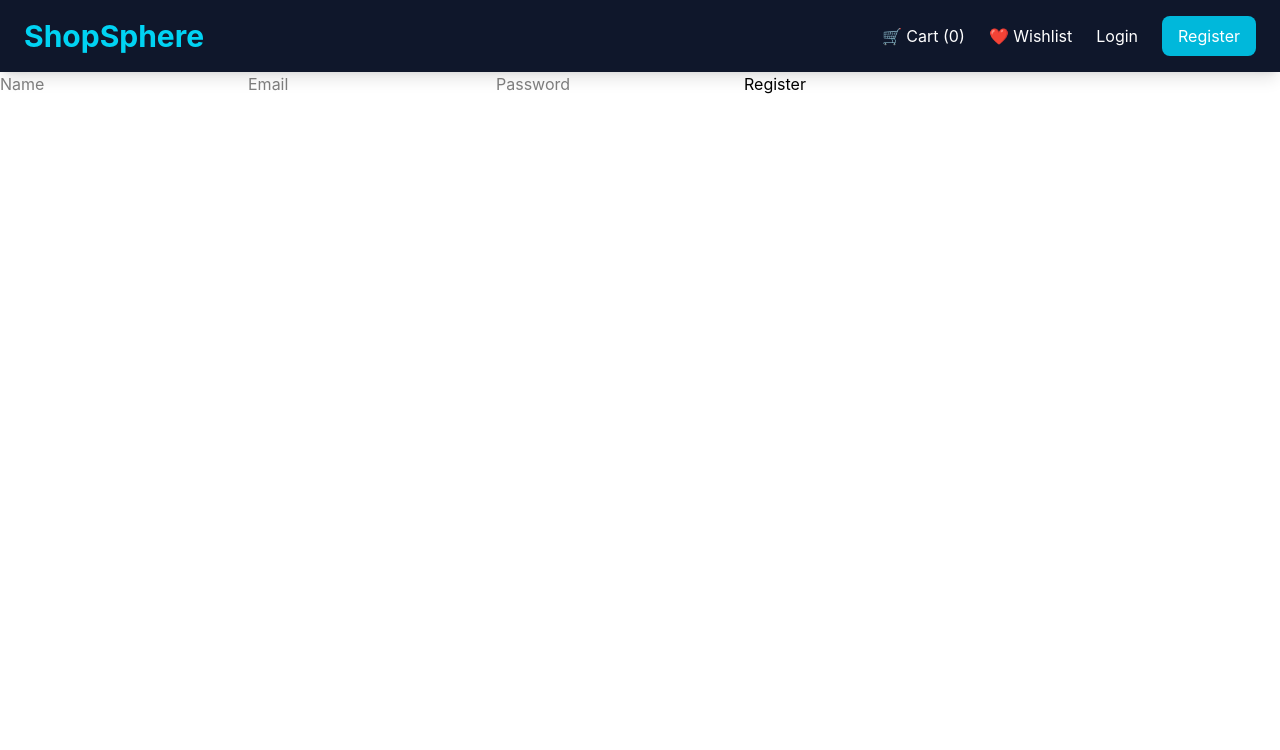
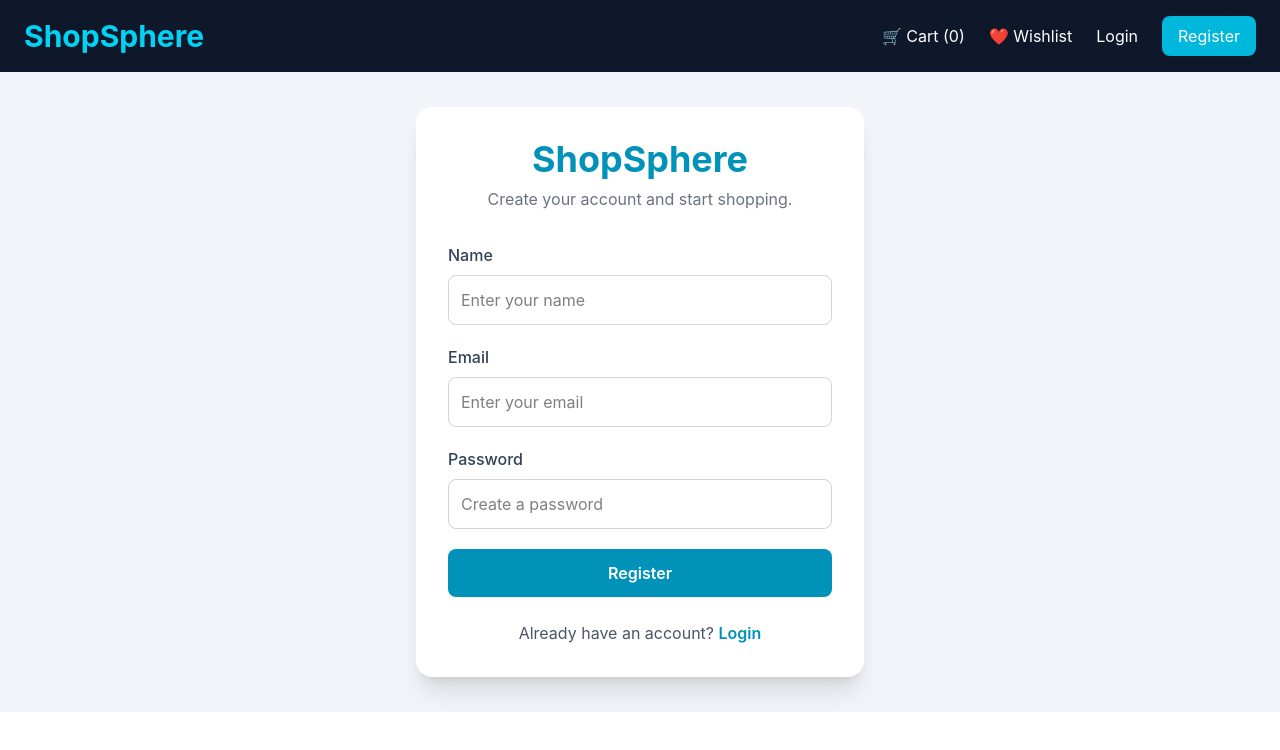
Before and after one commit to HemanthGuttula-1/Shopsphere_Frontend, a React (Vite) app: page /register in a window 1280 px wide. Shown: the top 750 px of the page. Built offline with nearby package versions, Linux system fonts and the light colour scheme; no server answers.

Commit message:
login&RegisterStyling

```diff
--- a/src/pages/Login.jsx
+++ b/src/pages/Login.jsx
@@ -40,25 +40,77 @@ function Login() {
   };
 
   return (
-    <form onSubmit={handleSubmit}>
+    <div className="min-h-[80vh] flex items-center justify-center bg-slate-100 px-4">
+      <div className="w-full max-w-md bg-white rounded-2xl shadow-xl p-8">
+
+        {/* Heading */}
+        <div className="text-center mb-8">
+          <h1 className="text-4xl font-bold text-cyan-600">
+            ShopSphere
+          </h1>
+
+          <p className="text-gray-500 mt-2">
+            Welcome back! Login to continue shopping.
+          </p>
+        </div>
+
+        <form
+          onSubmit={handleSubmit}
+          className="space-y-5"
+        >
+
+          {/* Email */}
+          <div>
+            <label className="block mb-2 font-medium text-slate-700">
+              Email
+            </label>
+
             <input
               name="email"
               type="email"
-        placeholder="Email"
+              placeholder="Enter your email"
+              value={form.email}
               onChange={handleChange}
+              className="w-full border border-gray-300 rounded-lg p-3 focus:outline-none focus:ring-2 focus:ring-cyan-500"
             />
+          </div>
+
+          {/* Password */}
+          <div>
+            <label className="block mb-2 font-medium text-slate-700">
+              Password
+            </label>
 
             <input
               name="password"
               type="password"
-        placeholder="Password"
+              placeholder="Enter your password"
+              value={form.password}
               onChange={handleChange}
+              className="w-full border border-gray-300 rounded-lg p-3 focus:outline-none focus:ring-2 focus:ring-cyan-500"
             />
+          </div>
 
-      <button type="submit">
+          {/* Login Button */}
+          <button
+            type="submit"
+            className="w-full bg-cyan-600 hover:bg-cyan-700 text-white py-3 rounded-lg font-semibold transition duration-300"
+          >
             Login
           </button>
+
         </form>
+        <p className="text-center mt-6 text-gray-600">
+          Don't have an account?{" "}
+          <span
+            onClick={() => navigate("/register")}
+            className="text-cyan-600 font-semibold cursor-pointer hover:underline"
+          >
+            Register
+          </span>
+        </p>
+      </div>
+    </div>
   );
 }
 
--- a/src/pages/Register.jsx
+++ b/src/pages/Register.jsx
@@ -38,31 +38,96 @@ function Register() {
   };
 
   return (
-    <form onSubmit={handleSubmit}>
+    <div className="min-h-[80vh] flex items-center justify-center bg-slate-100 px-4">
+      <div className="w-full max-w-md bg-white rounded-2xl shadow-xl p-8">
+
+        {/* Heading */}
+        <div className="text-center mb-8">
+          <h1 className="text-4xl font-bold text-cyan-600">
+            ShopSphere
+          </h1>
+
+          <p className="text-gray-500 mt-2">
+            Create your account and start shopping.
+          </p>
+        </div>
+
+        <form
+          onSubmit={handleSubmit}
+          className="space-y-5"
+        >
+
+          {/* Name */}
+          <div>
+            <label className="block mb-2 font-medium text-slate-700">
+              Name
+            </label>
+
             <input
               name="name"
-        placeholder="Name"
+              type="text"
+              placeholder="Enter your name"
+              value={form.name}
               onChange={handleChange}
+              className="w-full border border-gray-300 rounded-lg p-3 focus:outline-none focus:ring-2 focus:ring-cyan-500"
             />
+          </div>
+
+          {/* Email */}
+          <div>
+            <label className="block mb-2 font-medium text-slate-700">
+              Email
+            </label>
 
             <input
               name="email"
               type="email"
-        placeholder="Email"
+              placeholder="Enter your email"
+              value={form.email}
               onChange={handleChange}
+              className="w-full border border-gray-300 rounded-lg p-3 focus:outline-none focus:ring-2 focus:ring-cyan-500"
             />
+          </div>
+
+          {/* Password */}
+          <div>
+            <label className="block mb-2 font-medium text-slate-700">
+              Password
+            </label>
 
             <input
               name="password"
               type="password"
-        placeholder="Password"
+              placeholder="Create a password"
+              value={form.password}
               onChange={handleChange}
+              className="w-full border border-gray-300 rounded-lg p-3 focus:outline-none focus:ring-2 focus:ring-cyan-500"
             />
+          </div>
 
-      <button type="submit">
+          {/* Register Button */}
+          <button
+            type="submit"
+            className="w-full bg-cyan-600 hover:bg-cyan-700 text-white py-3 rounded-lg font-semibold transition duration-300"
+          >
             Register
           </button>
+
         </form>
+
+        {/* Login Link */}
+        <p className="text-center mt-6 text-gray-600">
+          Already have an account?{" "}
+          <span
+            onClick={() => navigate("/login")}
+            className="text-cyan-600 font-semibold cursor-pointer hover:underline"
+          >
+            Login
+          </span>
+        </p>
+
+      </div>
+    </div>
   );
 }
 
```
Lines whose indentation alone changed are shown as unchanged.
